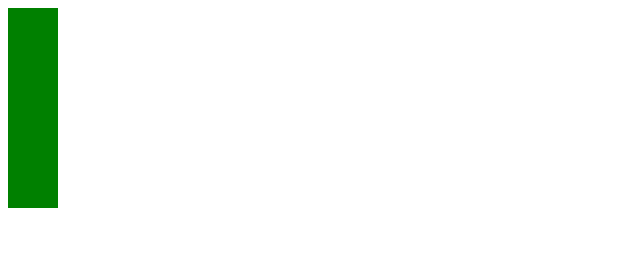
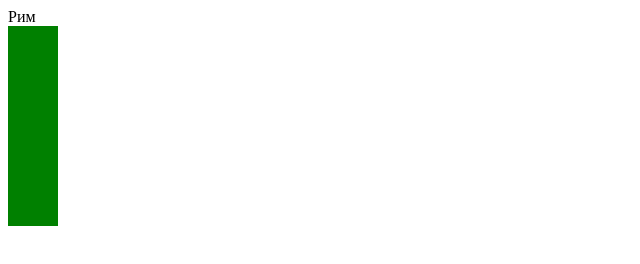
Before and after one commit to zxcursedsocute/zxcursedsocute.github.io, a plain HTML site: page index.html/html/21okt24.html in a window 1280 px wide. Shown: the whole page, without its empty margins (0-640 px from the left). Drawn offline with Linux system fonts and the light colour scheme.

Commit message:
Update 21okt24.html

```diff
--- a/index.html/html/21okt24.html
+++ b/index.html/html/21okt24.html
@@ -6,7 +6,7 @@
     <title>Document</title>
 </head>
 <body>
-
+    <div id="diagram"></div>
 </body>
 <script>
     let a = document.createElement('div');
@@ -14,5 +14,14 @@
     a.style.height = "200px";
     a.style.backgroundColor = "green";
     document.body.append(a);
+
+    let names = ["Москва", "Рим", "Париж"];
+    let population = ["8000000", "500000", "700000"];
+
+    let diagram = document.getElementById('diagram');
+
+    let elem2 = document.createElement('div');
+    elem2.innerText = names[1];
+    diagram.append(elem2)
 </script>
 </html>
```
